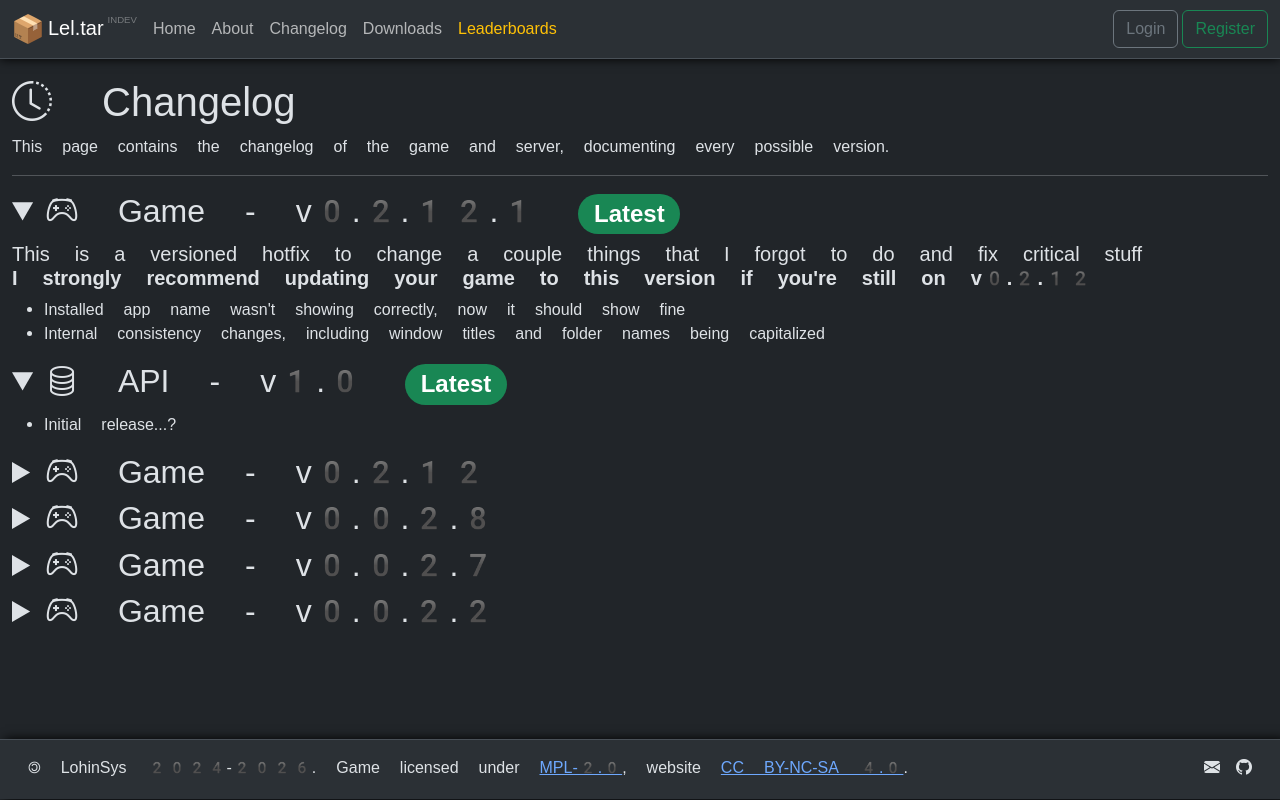
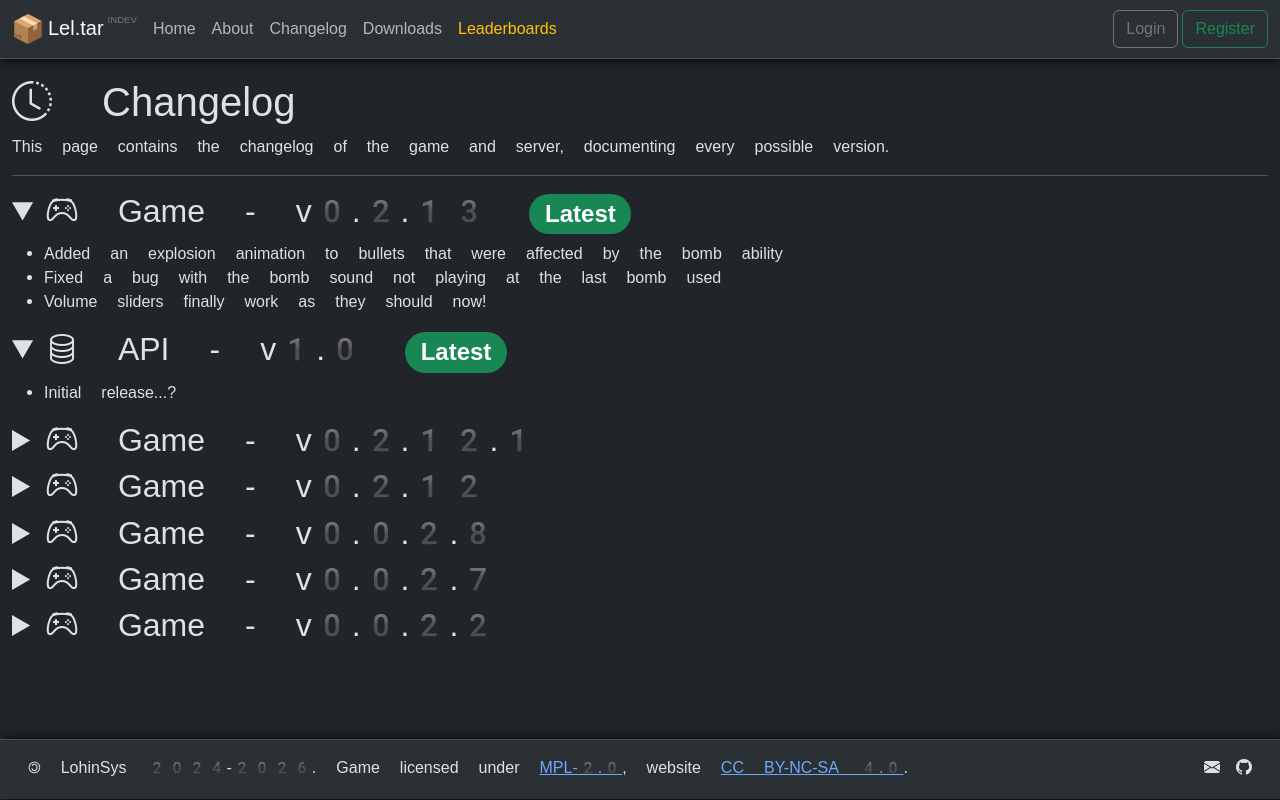
Before and after one commit to sz5ylv1a/LelTarWebsite, a Vue app: page /LelTarWebsite/changelog in a window 1280 px wide. Built offline with nearby package versions, Linux system fonts and the light colour scheme; a web font is replaced by a local one.

Commit message:
update changelog and make homepage a little prettier

```diff
--- a/src/components/pages/Changelog.vue
+++ b/src/components/pages/Changelog.vue
@@ -2,7 +2,7 @@
 export default {
 	data() {
 		return {
-			latestGameVer: "0.2.12.1",
+			latestGameVer: "0.2.13",
 			latestApiVer: "1.0",
 		}
 	},
@@ -28,18 +28,26 @@ export default {
 		<h1><i class="bi bi-clock-history"></i> Changelog</h1>
 	<p>This page contains the changelog of the game and server, documenting every possible version.</p>
 	<hr>
-	<details id="game-0.2.12.1">
-		<summary class="h2"><i class="bi bi-controller"></i> Game - v0.2.12.1 <span class="badge rounded-pill text-bg-success">Latest</span></summary>
-		<h5>This is a versioned hotfix to change a couple things that I forgot to do and fix critical stuff<br /><strong class="fw-bolder">I strongly recommend updating your game to this version if you're still on v0.2.12</strong></h5>
+	<details id="game-0.2.13">
+		<summary class="h2"><i class="bi bi-controller"></i> Game - v0.2.13 <span class="badge rounded-pill text-bg-success">Latest</span></summary>
 		<ul>
-			<li>Installed app name wasn't showing correctly, now it should show fine</li>
-			<li>Internal consistency changes, including window titles and folder names being capitalized</li>
+			<li>Added an explosion animation to bullets that were affected by the bomb ability</li>
+			<li>Fixed a bug with the bomb sound not playing at the last bomb used</li>
+			<li>Volume sliders finally work as they should now!</li>
 		</ul>
 	</details>
 	<details id="api-1.0">
 		<summary class="h2"><i class="bi bi-database"></i> API - v1.0 <span class="badge rounded-pill text-bg-success">Latest</span></summary>
 		<ul>
 			<li>Initial release...?</li>
+		</ul>
+	</details>
+	<details id="game-0.2.12.1">
+		<summary class="h2"><i class="bi bi-controller"></i> Game - v0.2.12.1</summary>
+		<h5>This is a versioned hotfix to change a couple things that I forgot to do and fix critical stuff<br /><strong class="fw-bolder">I strongly recommend updating your game to this version if you're still on v0.2.12</strong></h5>
+		<ul>
+			<li>Installed app name wasn't showing correctly, now it should show fine</li>
+			<li>Internal consistency changes, including window titles and folder names being capitalized</li>
 		</ul>
 	</details>
 	<details id="game-0.2.12">
--- a/src/components/pages/Home.vue
+++ b/src/components/pages/Home.vue
@@ -57,7 +57,7 @@ const upsell_b2 = "placeholder image"
 					<p class="text-center text-lg-start">For the beginners and the absolute savages, Lel.tar does not hold back in difficulty, and has been fairly balanced for every kind of bullet hell player.</p>
 				</div>
 				<div class="col-lg-auto order-lg-2 text-center text-lg-end">
-					<img class="rounded" src="/res/images/upsell/block1.png" :alt="upsell_b1" :title="upsell_b1" height="300">
+					<img class="rounded upsell-shadow" src="/res/images/upsell/block1.png" :alt="upsell_b1" :title="upsell_b1" height="300">
 				</div>
 			</div>
 		</div>
@@ -70,7 +70,7 @@ const upsell_b2 = "placeholder image"
 					<p class="text-center text-lg-end">Inspired by games like <strong>Touhou Project</strong>, Lel.tar features gameplay, visuals and various other mechanics similar to it, whilst still adding its own unique spin for an equally as awesome experience!</p>
 				</div>
 				<div class="col-lg-auto order-lg-1 text-center text-lg-end">
-					<img class="rounded" src="/res/images/upsell/block2.png" :alt="upsell_b2" :title="upsell_b2" height="300">
+					<img class="rounded upsell-shadow" src="/res/images/upsell/block2.png" :alt="upsell_b2" :title="upsell_b2" height="300">
 				</div>
 			</div>
 		</div>
@@ -94,8 +94,9 @@ const upsell_b2 = "placeholder image"
 </template>
 
 <style scoped>
-h1 {
+.carousel-content h1, .carousel-content p {
 	margin-top: initial;
+	color: #dee2e6;
 }
 .carousel-item img {
 	filter: brightness(50%);
@@ -138,4 +139,10 @@ h1 {
 .upsell-shadow {
 	box-shadow: 0 0 10px #000000c0;
 }
+#upsell1 div div img {
+	rotate: 2.5deg;
+}
+#upsell2 div div img {
+	rotate: -2.5deg;
+}
 </style>
```
